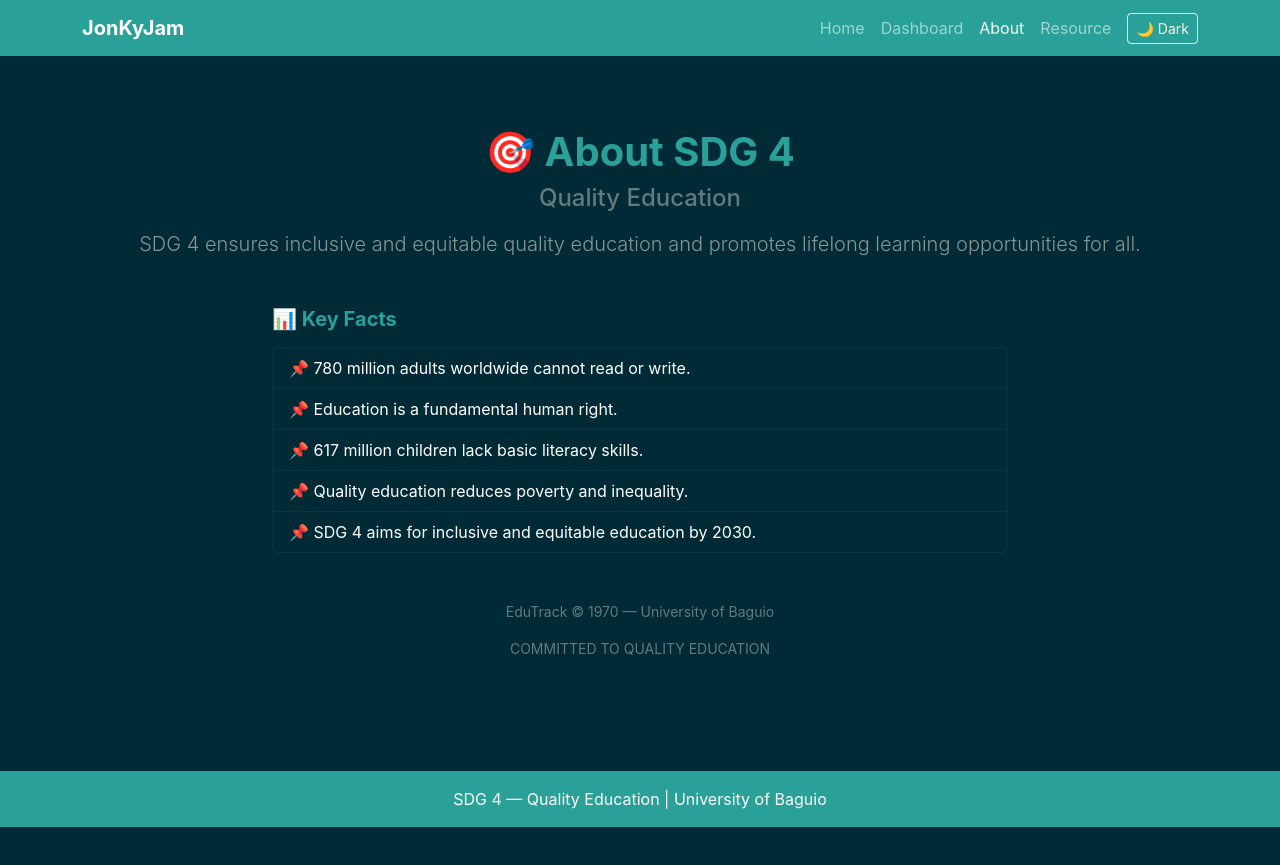
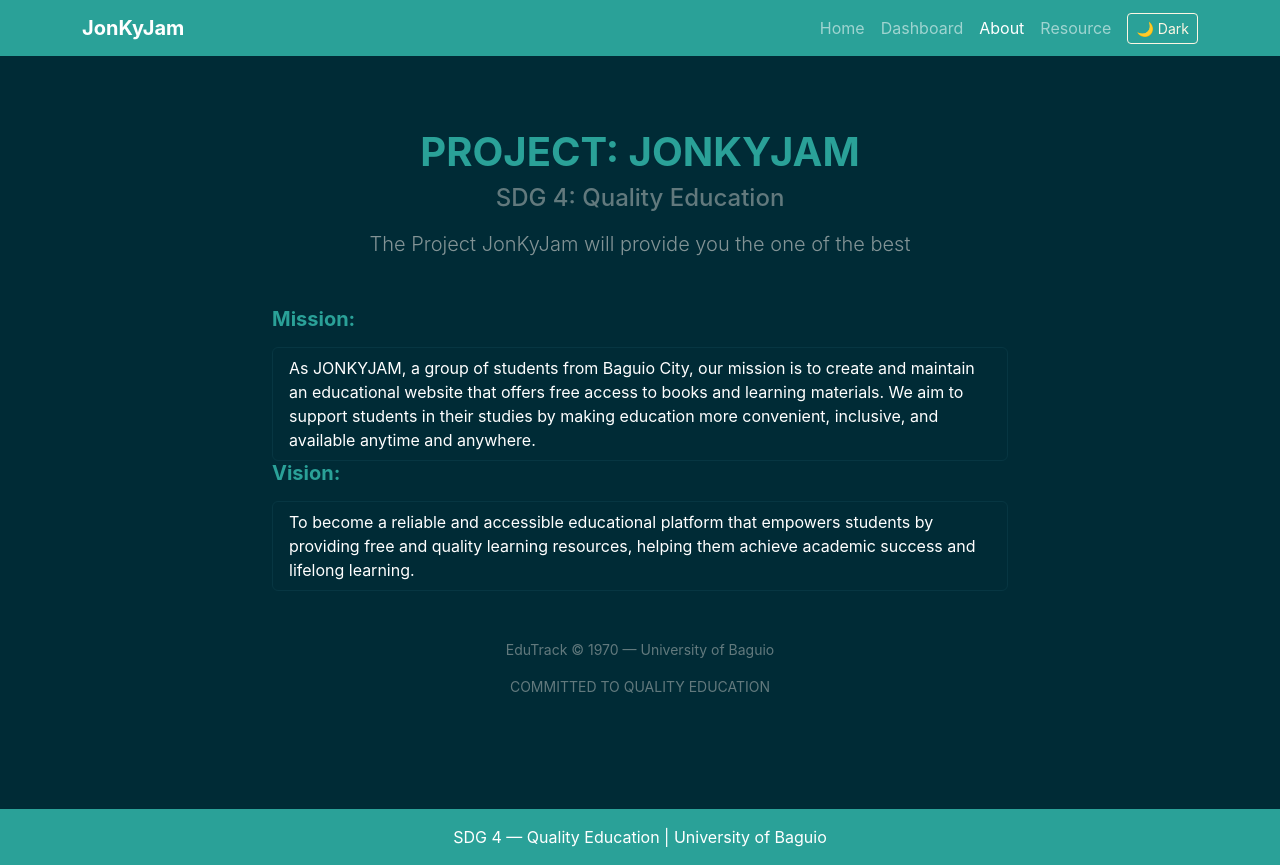
Before and after one commit to UBSITFernandoJon/appdev1-SDG4-JonKyJam, an Angular app: page /about in a window 1280 px wide. Before the commit the page ends 827 px from the top, so only its background shows below. Built offline with nearby package versions, Linux system fonts and the light colour scheme.

Commit message:
Edited the About page, added Vision and Mission for our project

```diff
--- a/src/app/pages/about/about.html
+++ b/src/app/pages/about/about.html
@@ -1,23 +1,36 @@
 <section class="py-5">
 
   <div class="text-center mb-5">
-    <h1 class="fw-bold text-success">🎯 About SDG 4</h1>
-    <h4 class="text-muted">Quality Education</h4>
+    <h1 class="fw-bold text-success">PROJECT: JONKYJAM</h1>
+    <h4 class="text-muted">SDG 4: Quality Education</h4>
     <p class="lead mt-3">
-      SDG 4 ensures inclusive and equitable quality education
-      and promotes lifelong learning opportunities for all.
+      The Project JonKyJam will provide you the one of the best
     </p>
   </div>
 
-  <!-- SDG Facts -->
+
   <div class="row justify-content-center">
     <div class="col-md-8">
-      <h5 class="fw-bold text-success mb-3">📊 Key Facts</h5>
+      <h5 class="fw-bold text-success mb-3">Mission:</h5>
       <ul class="list-group">
         <li
           class="list-group-item"
-          *ngFor="let fact of sdgFacts">
-          📌 {{ fact }}
+          *ngFor="let fact of Mission">
+          {{ fact }}
+        </li>
+      </ul>
+    </div>
+  </div>
+
+
+   <div class="row justify-content-center">
+    <div class="col-md-8">
+      <h5 class="fw-bold text-success mb-3">Vision:</h5>
+      <ul class="list-group">
+        <li
+          class="list-group-item"
+          *ngFor="let fact of Vision">
+          {{ fact }}
         </li>
       </ul>
     </div>
--- a/src/app/pages/about/about.ts
+++ b/src/app/pages/about/about.ts
@@ -9,12 +9,14 @@
   styleUrl: './about.css'
 })
 export class AboutComponent {
-  sdgFacts = [
-    '780 million adults worldwide cannot read or write.',
-    'Education is a fundamental human right.',
-    '617 million children lack basic literacy skills.',
-    'Quality education reduces poverty and inequality.',
-    'SDG 4 aims for inclusive and equitable education by 2030.'
+  Mission = [
+    'As JONKYJAM, a group of students from Baguio City, our mission is to create and maintain an educational website that offers free access to books and learning materials. We aim to support students in their studies by making education more convenient, inclusive, and available anytime and anywhere.'
+
+  ];
+
+  Vision = [
+    'To become a reliable and accessible educational platform that empowers students by providing free and quality learning resources, helping them achieve academic success and lifelong learning.'
+
   ];
 
   currentYear = new Date().getFullYear();
--- a/src/app/pages/home/home.html
+++ b/src/app/pages/home/home.html
@@ -1,6 +1,6 @@
 <section class="text-center py-5">
-  <h1 class="display-4 fw-bold text-success">📚 EduTrack</h1>
-  <p class="lead">Tracking Quality Education Resources for SDG 4</p>
+  <h1 class="display-4 fw-bold text-success">JonKyJam</h1>
+  <p class="lead">SDG 4: </p>
 
   <p class="text-muted">
     Today: {{ today | date:'fullDate' }}   <!-- date pipe -->
```
